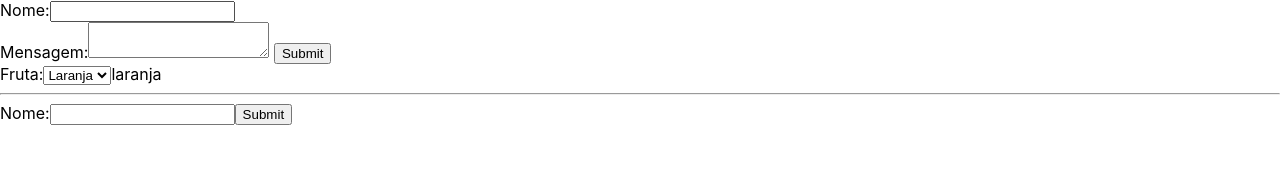
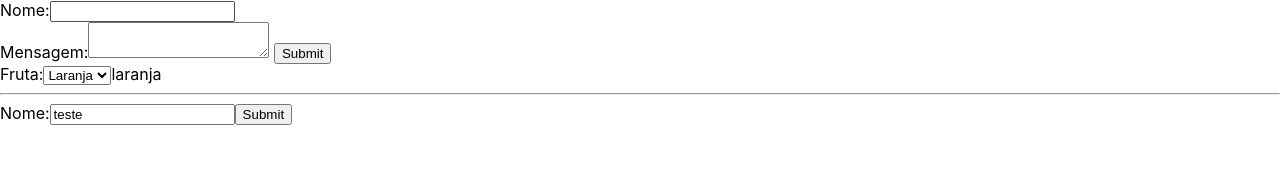
Before and after one commit to lucasmetron/reactIntroducaoTeinaWeb, a React (Create React App) app in the folder meu-app/: page / in a window 1280 px wide. Shown: the top 194 px of the page. Built offline with nearby package versions, Linux system fonts and the light colour scheme.

Commit message:
defaultValue

```diff
--- a/meu-app/src/Componentes/MyForm2.js
+++ b/meu-app/src/Componentes/MyForm2.js
@@ -22,7 +22,7 @@
             <form onSubmit={this.handleSubmit}>
                 <label >
                     Nome:
-                    <input type="text" name='name' ref={this.inputName} />
+                    <input defaultValue='teste' type="text" name='name' ref={this.inputName} />
                 </label>
                 <input type="submit" />
                 {console.log(this.inputName)}
```
